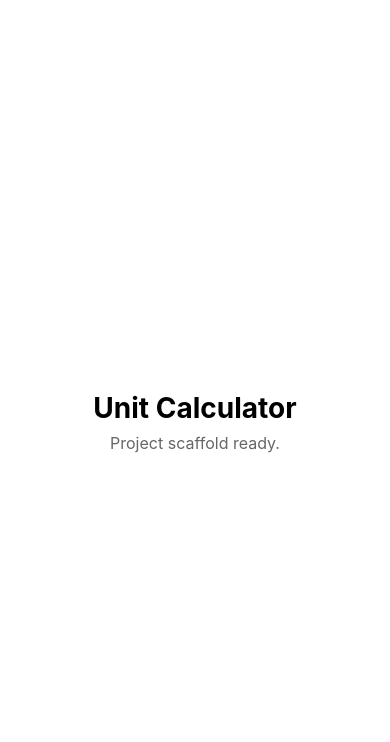
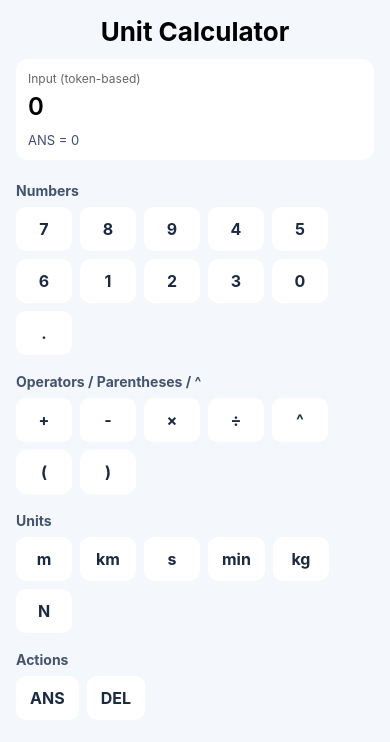
Before and after one commit to bobwillrulex/Unit-Calculator, a React Native app: screen / in a window 390 px wide. Shown: the top 742 px of the page. Built offline with nearby package versions, Linux system fonts and the light colour scheme.

Commit message:
Implement pad-only token input controls

```diff
--- a/App.tsx
+++ b/App.tsx
@@ -2,7 +2,7 @@ import { SafeAreaView, StatusBar, StyleSheet } from 'react-native';
 
 import { HomeScreen } from './src/screens/HomeScreen';
 
-const App = (): JSX.Element => {
+const App = () => {
   return (
     <SafeAreaView style={styles.container}>
       <StatusBar barStyle="dark-content" />
--- a/src/screens/HomeScreen.tsx
+++ b/src/screens/HomeScreen.tsx
@@ -1,28 +1,294 @@
-import { StyleSheet, Text, View } from 'react-native';
+import { useMemo, useState } from 'react';
+import {
+  Pressable,
+  ScrollView,
+  StyleSheet,
+  Text,
+  View,
+} from 'react-native';
 
-export const HomeScreen = (): JSX.Element => {
+type TokenType =
+  | 'number'
+  | 'operator'
+  | 'paren'
+  | 'power'
+  | 'unit'
+  | 'answer';
+
+interface InputToken {
+  readonly id: string;
+  readonly type: TokenType;
+  readonly value: string;
+}
+
+interface PadButton {
+  readonly label: string;
+  readonly tokenType?: TokenType;
+  readonly tokenValue?: string;
+  readonly action?: 'del' | 'ans';
+}
+
+const numberButtons: readonly PadButton[] = [
+  { label: '7', tokenType: 'number', tokenValue: '7' },
+  { label: '8', tokenType: 'number', tokenValue: '8' },
+  { label: '9', tokenType: 'number', tokenValue: '9' },
+  { label: '4', tokenType: 'number', tokenValue: '4' },
+  { label: '5', tokenType: 'number', tokenValue: '5' },
+  { label: '6', tokenType: 'number', tokenValue: '6' },
+  { label: '1', tokenType: 'number', tokenValue: '1' },
+  { label: '2', tokenType: 'number', tokenValue: '2' },
+  { label: '3', tokenType: 'number', tokenValue: '3' },
+  { label: '0', tokenType: 'number', tokenValue: '0' },
+  { label: '.', tokenType: 'number', tokenValue: '.' },
+];
+
+const operatorButtons: readonly PadButton[] = [
+  { label: '+', tokenType: 'operator', tokenValue: '+' },
+  { label: '-', tokenType: 'operator', tokenValue: '-' },
+  { label: '×', tokenType: 'operator', tokenValue: '*' },
+  { label: '÷', tokenType: 'operator', tokenValue: '/' },
+  { label: '^', tokenType: 'power', tokenValue: '^' },
+];
+
+const parenButtons: readonly PadButton[] = [
+  { label: '(', tokenType: 'paren', tokenValue: '(' },
+  { label: ')', tokenType: 'paren', tokenValue: ')' },
+];
+
+const unitButtons: readonly PadButton[] = [
+  { label: 'm', tokenType: 'unit', tokenValue: 'm' },
+  { label: 'km', tokenType: 'unit', tokenValue: 'km' },
+  { label: 's', tokenType: 'unit', tokenValue: 's' },
+  { label: 'min', tokenType: 'unit', tokenValue: 'min' },
+  { label: 'kg', tokenType: 'unit', tokenValue: 'kg' },
+  { label: 'N', tokenType: 'unit', tokenValue: 'N' },
+];
+
+const actionButtons: readonly PadButton[] = [
+  { label: 'ANS', action: 'ans' },
+  { label: 'DEL', action: 'del' },
+];
+
+const tokenSpacingNeeded = (
+  previous: InputToken | undefined,
+  current: InputToken,
+): boolean => {
+  if (!previous) {
+    return false;
+  }
+
+  const numberOrUnit = new Set<TokenType>(['number', 'unit', 'answer']);
+
+  return !(
+    numberOrUnit.has(previous.type) && numberOrUnit.has(current.type)
+  );
+};
+
+const formatTokens = (tokens: readonly InputToken[]): string => {
+  if (tokens.length === 0) {
+    return '0';
+  }
+
+  return tokens.reduce((output, token, index) => {
+    const previous = tokens[index - 1];
+    const separator = tokenSpacingNeeded(previous, token) ? ' ' : '';
+    return `${output}${separator}${token.value}`;
+  }, '');
+};
+
+export const HomeScreen = () => {
+  const [tokens, setTokens] = useState<readonly InputToken[]>([]);
+  const [lastResult] = useState('0');
+
+  const inputPreview = useMemo(() => formatTokens(tokens), [tokens]);
+
+  const pushToken = (tokenType: TokenType, value: string): void => {
+    const nextToken: InputToken = {
+      id: `${Date.now()}-${Math.random().toString(16).slice(2)}`,
+      type: tokenType,
+      value,
+    };
+
+    setTokens(previous => [...previous, nextToken]);
+  };
+
+  const removeLastToken = (): void => {
+    setTokens(previous => previous.slice(0, -1));
+  };
+
+  const insertAnswerToken = (): void => {
+    pushToken('answer', lastResult);
+  };
+
+  const handleButtonPress = (button: PadButton): void => {
+    if (button.action === 'del') {
+      removeLastToken();
+      return;
+    }
+
+    if (button.action === 'ans') {
+      insertAnswerToken();
+      return;
+    }
+
+    if (button.tokenType && button.tokenValue) {
+      pushToken(button.tokenType, button.tokenValue);
+    }
+  };
+
   return (
     <View style={styles.container}>
       <Text style={styles.title}>Unit Calculator</Text>
-      <Text style={styles.subtitle}>Project scaffold ready.</Text>
+
+      <View style={styles.displayCard}>
+        <Text style={styles.displayLabel}>Input (token-based)</Text>
+        <Text style={styles.displayValue}>{inputPreview}</Text>
+        <Text style={styles.resultLabel}>ANS = {lastResult}</Text>
+      </View>
+
+      <ScrollView style={styles.padScroll} contentContainerStyle={styles.padContent}>
+        <View style={styles.section}>
+          <Text style={styles.sectionTitle}>Numbers</Text>
+          <View style={styles.rowWrap}>
+            {numberButtons.map(button => (
+              <PadKey
+                key={`num-${button.label}`}
+                button={button}
+                onPress={handleButtonPress}
+              />
+            ))}
+          </View>
+        </View>
+
+        <View style={styles.section}>
+          <Text style={styles.sectionTitle}>Operators / Parentheses / ^</Text>
+          <View style={styles.rowWrap}>
+            {[...operatorButtons, ...parenButtons].map(button => (
+              <PadKey
+                key={`op-${button.label}`}
+                button={button}
+                onPress={handleButtonPress}
+              />
+            ))}
+          </View>
+        </View>
+
+        <View style={styles.section}>
+          <Text style={styles.sectionTitle}>Units</Text>
+          <View style={styles.rowWrap}>
+            {unitButtons.map(button => (
+              <PadKey
+                key={`unit-${button.label}`}
+                button={button}
+                onPress={handleButtonPress}
+              />
+            ))}
+          </View>
+        </View>
+
+        <View style={styles.section}>
+          <Text style={styles.sectionTitle}>Actions</Text>
+          <View style={styles.rowWrap}>
+            {actionButtons.map(button => (
+              <PadKey
+                key={`action-${button.label}`}
+                button={button}
+                onPress={handleButtonPress}
+              />
+            ))}
+          </View>
+        </View>
+      </ScrollView>
     </View>
+  );
+};
+
+const PadKey = ({
+  button,
+  onPress,
+}: {
+  button: PadButton;
+  onPress: (button: PadButton) => void;
+}) => {
+  return (
+    <Pressable
+      style={({ pressed }) => [styles.key, pressed && styles.keyPressed]}
+      onPress={() => onPress(button)}
+    >
+      <Text style={styles.keyLabel}>{button.label}</Text>
+    </Pressable>
   );
 };
 
 const styles = StyleSheet.create({
   container: {
     flex: 1,
-    justifyContent: 'center',
-    alignItems: 'center',
-    padding: 24,
+    padding: 16,
+    backgroundColor: '#f4f7fb',
   },
   title: {
-    fontSize: 28,
+    fontSize: 26,
+    fontWeight: '700',
+    marginBottom: 12,
+    textAlign: 'center',
+  },
+  displayCard: {
+    borderRadius: 12,
+    backgroundColor: '#fff',
+    padding: 12,
+    marginBottom: 12,
+  },
+  displayLabel: {
+    color: '#666',
+    fontSize: 12,
+    marginBottom: 6,
+  },
+  displayValue: {
+    fontSize: 24,
+    fontWeight: '600',
+    minHeight: 32,
+  },
+  resultLabel: {
+    marginTop: 8,
+    fontSize: 13,
+    color: '#3d4f73',
+  },
+  padScroll: {
+    flex: 1,
+  },
+  padContent: {
+    paddingBottom: 24,
+  },
+  section: {
+    marginTop: 10,
+  },
+  sectionTitle: {
+    fontSize: 14,
     fontWeight: '700',
     marginBottom: 8,
+    color: '#44536e',
   },
-  subtitle: {
+  rowWrap: {
+    flexDirection: 'row',
+    flexWrap: 'wrap',
+  },
+  key: {
+    minWidth: 56,
+    borderRadius: 10,
+    backgroundColor: '#fff',
+    paddingVertical: 12,
+    paddingHorizontal: 14,
+    marginRight: 8,
+    marginBottom: 8,
+    alignItems: 'center',
+    justifyContent: 'center',
+  },
+  keyPressed: {
+    backgroundColor: '#e9efff',
+  },
+  keyLabel: {
+    fontWeight: '700',
     fontSize: 16,
-    color: '#666',
+    color: '#1b2a42',
   },
 });
```
